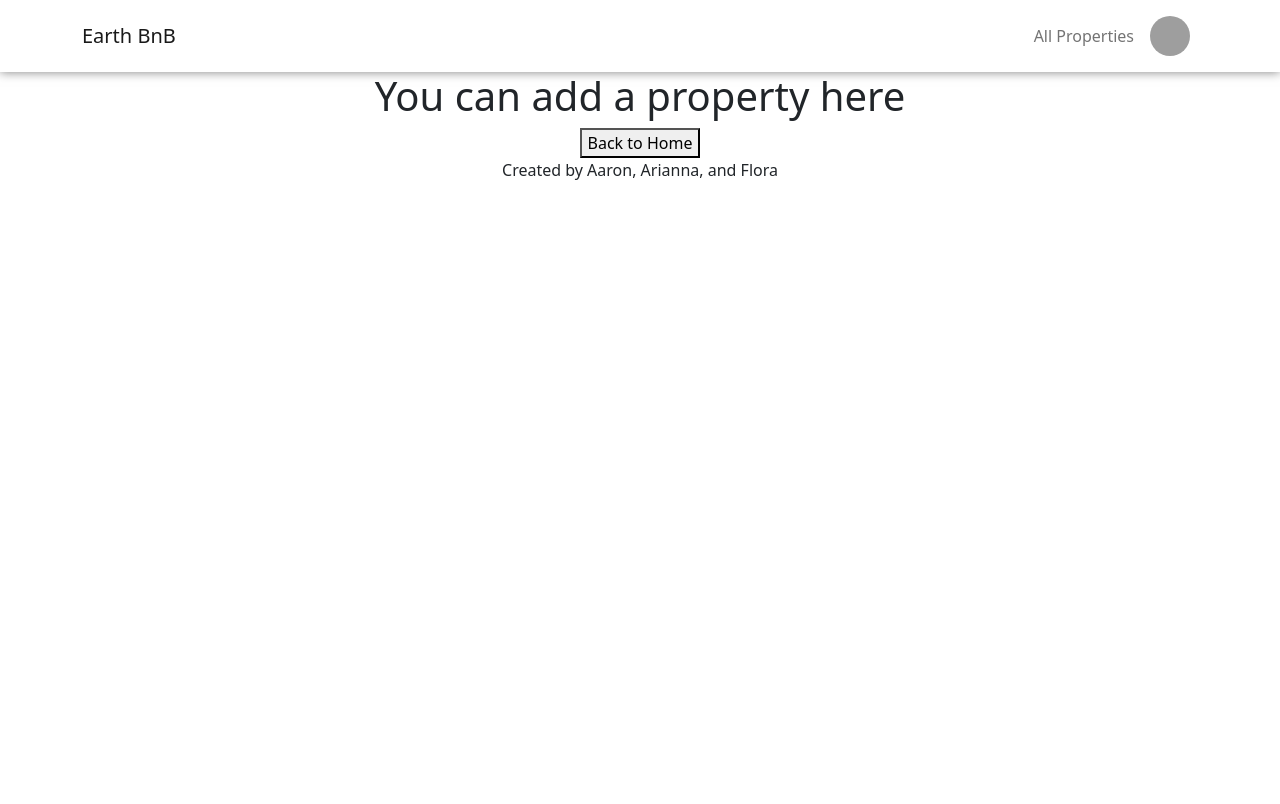
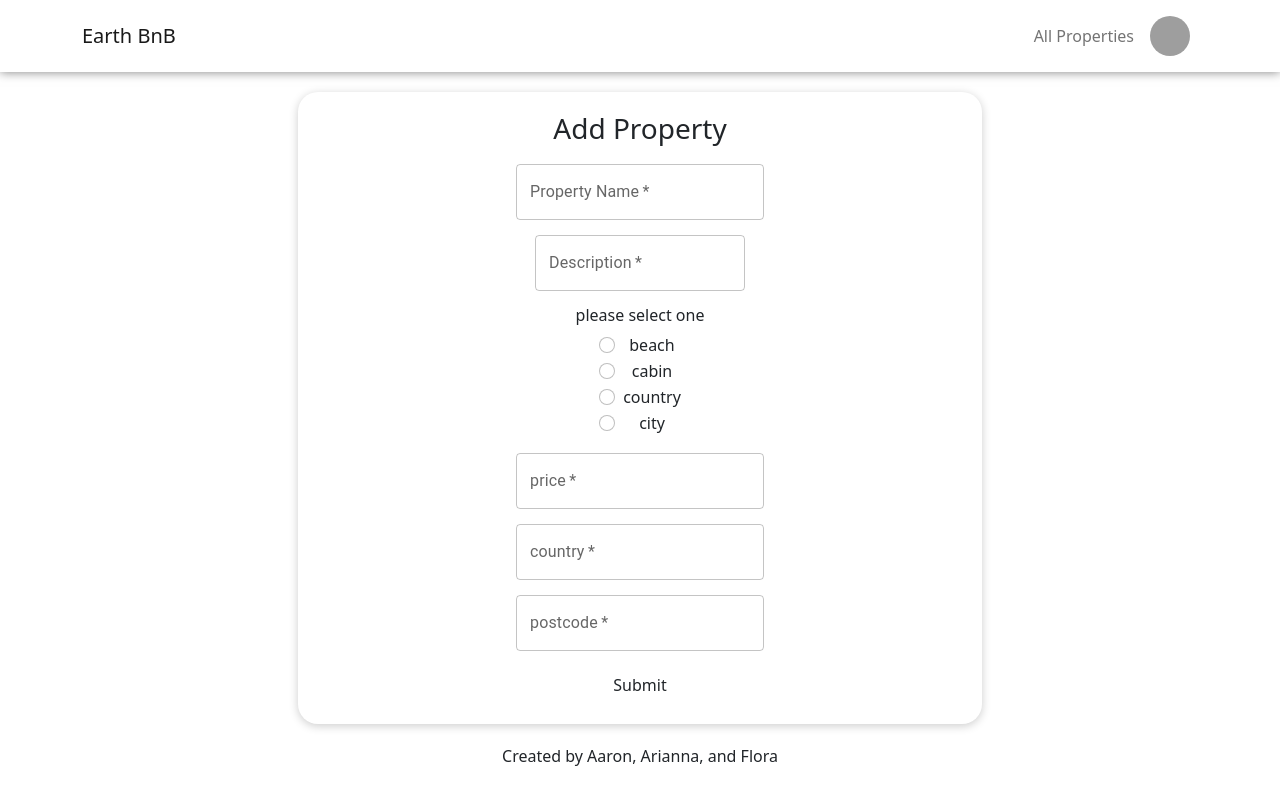
Before and after one commit to silverjana/SEI-project3-Earthbnb-frontend, a React (Create React App) app: page /add-property in a window 1280 px wide. Shown: the top 804 px of the page. Built offline with nearby package versions, Linux system fonts and the light colour scheme; grey boxes are pictures that could not be loaded.

Commit message:
adding checkboxes

```diff
--- a/package.json
+++ b/package.json
@@ -12,6 +12,8 @@
     "axios": "^0.27.2",
     "bcrypt": "^5.0.1",
     "bootstrap": "^5.2.0",
+    "cloudinary": "^1.30.1",
+    "cloudinary-core": "^2.13.0",
     "cloudinary-react": "^1.8.1",
     "jsonwebtoken": "^8.5.1",
     "react": "^18.2.0",
--- a/src/components/AddProperty.js
+++ b/src/components/AddProperty.js
@@ -1,14 +1,128 @@
 import { Link } from "react-router-dom"
+import TextField from '@mui/material/TextField';
+import Container from 'react-bootstrap/Container'
+import Row from 'react-bootstrap/Row'
+import axios from 'axios'
+import { useState } from 'react'
+import { useNavigate } from 'react-router-dom'
+import Form from 'react-bootstrap/Form';
+
 
 const AddProperty = () => {
+
+  const [data, setData] = useState({
+    name: "",
+    description: "",
+    type: "",
+    confirmPassword: "",
+  })
+
+  const navigate = useNavigate()
+
+  const [error, setError] = useState('')
+  const [pwError, setPwError] = useState('')
+  const [emailError, setEmailError] = useState('')
+  const [userError, setUserError] = useState('')
+
+  //update data with each change
+  const handleChange = (event) => {
+    setData({ ...data, [event.target.name]: event.target.value })
+    //reset error
+    setError('')
+    setPwError('')
+    setEmailError('')
+    setUserError('')
+  }
+
+  const onSubmit = async (event) => {
+    event.preventDefault()
+
+    try {
+      // API request -> POST req to login
+      await axios.post("https://project3-earthbnb.herokuapp.com/add-property", data)
+      //setError(null)
+      //go to
+      navigate("/userprofile")
+
+    } catch (error) {
+      console.log(error)
+
+      setError(error.response.data.message)
+
+      if (error.response.data.message === 'Passwords do not match.') {
+        setPwError('yep')
+      }
+      if (error.response.data.message === "User with this email already exists") {
+        setEmailError('yep')
+      }
+      if (error.response.data.message === "User with this username already exists") {
+        setUserError('yep')
+      }
+
+
+    }
+
+
+  }
+
+
+
   return (
-      <>
-      <h1>You can add a property here</h1>
-      {/* add button to go back */}
-      <Link to="/">
-        <button>Back to Home</button>
-      </Link>
-    </>
+    <main className="form-page">
+      <Container>
+        <Row>
+          <form className="form" onSubmit={onSubmit}>
+            <h3 className="text-center">Add Property</h3>
+            {/* add value={formData.username; .email; .password; .passwordConfirmation} */}
+            <TextField required error={userError ? true : false} className="form-input" id="outlined-required" name='name' label="Property Name" value={data.name} onChange={handleChange} />
+            <TextField required error={userError ? true : false} className="form-input" id="outlined-textarea" name='description' label="Description" value={data.description} onChange={handleChange} multiline />
+            <h6 className="text-center">please select one</h6>
+            {['radio'].map((type) => (
+        <div key={`default-${type}`} className="mb-3">
+          <Form.Check
+            type={type}
+            id={`default-${type}`}
+            label={`beach`}
+            name="group1"
+            value={data.type}
+            onChange={handleChange}
+          />
+           <Form.Check
+            type={type}
+            id={`default-${type}`}
+            label={`cabin`}
+            name="group1"
+            value={data.type}
+            onChange={handleChange}
+          />
+           <Form.Check
+            type={type}
+            id={`default-${type}`}
+            label={`country`}
+            name="group1"
+            value={data.type}
+            onChange={handleChange}
+          />
+           <Form.Check
+            type={type}
+            id={`default-${type}`}
+            label={`city`}
+            name="group1"
+            value={data.type}
+            onChange={handleChange}
+          />
+        </div>
+
+      ))}
+            <TextField required error={userError ? true : false} className="form-input" id="outlined-required" name='price' label="price" value={data.price} onChange={handleChange} />
+            <TextField required error={userError ? true : false} className="form-input" id="outlined-required" name='country' label="country" value={data.country} onChange={handleChange} />
+            <TextField required error={userError ? true : false} className="form-input" id="outlined-required" name='postcode' label="postcode" value={data.postcode} onChange={handleChange} />
+            {error && <div className='error-mex'>{error}</div>}
+            <input type="submit" value="Submit" className='btn dark w-100' />
+          </form>
+        </Row>
+      </Container>
+    </main>
   )
 }
 
--- a/src/components/AddReview.js
+++ b/src/components/AddReview.js
@@ -1,4 +1,5 @@
 import { Link } from "react-router-dom"
+
 
 const AddReview = () => {
   return (
```
Also changed, not shown: 17 other files (tests, documents, lock files or other folders).
